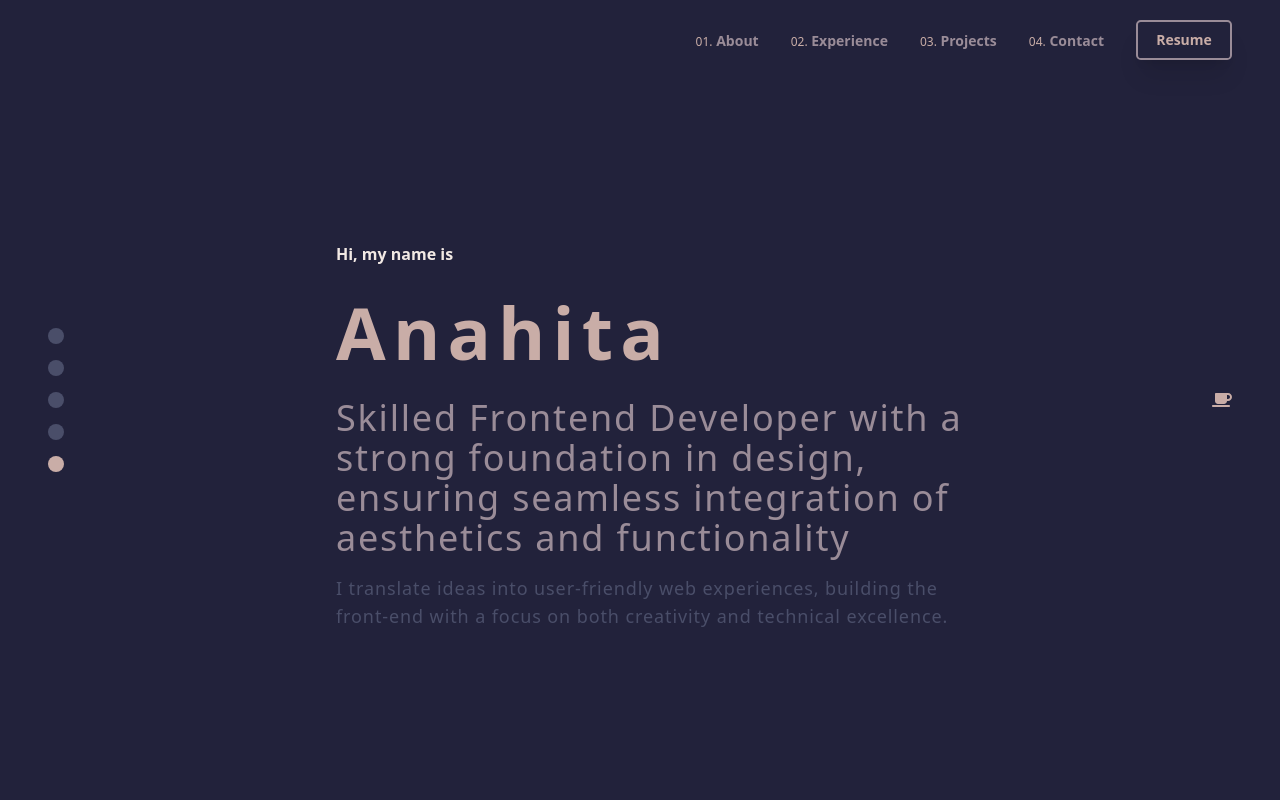
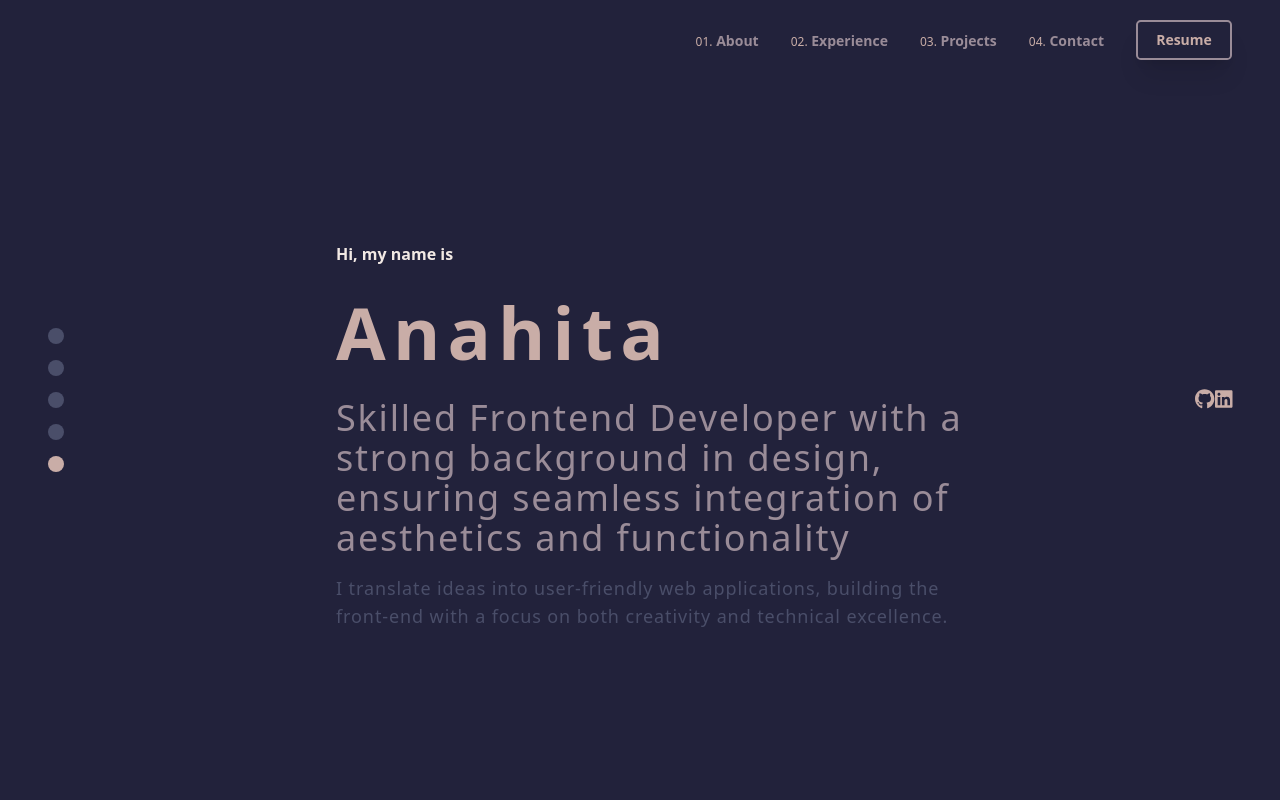
Before and after one commit to HitaBeeDev/portfolio, a React (Vite) app: page / in a window 1280 px wide. Shown: the top 800 px of the page. Built offline with nearby package versions, Linux system fonts and the light colour scheme.

Commit message:
updating social icons

```diff
--- a/package.json
+++ b/package.json
@@ -11,6 +11,7 @@
   },
   "dependencies": {
     "@fortawesome/fontawesome-svg-core": "^6.5.1",
+    "@fortawesome/free-brands-svg-icons": "^6.5.1",
     "@fortawesome/free-solid-svg-icons": "^6.5.1",
     "@fortawesome/react-fontawesome": "^0.2.0",
     "react": "^18.2.0",
--- a/src/Components/HomeSection.jsx
+++ b/src/Components/HomeSection.jsx
@@ -9,12 +9,12 @@ function HomeSection() {
         </p>
 
         <p className="text-4xl tracking-wider font-medium text-color3 mt-3 mr-[10rem]">
-          Skilled Frontend Developer with a strong foundation in design,
+          Skilled Frontend Developer with a strong background in design,
           ensuring seamless integration of aesthetics and functionality
         </p>
 
         <p className="text-lg tracking-wider text-color2 font-normal  mt-4 mr-[10rem]">
-          I translate ideas into user-friendly web experiences, building the
+          I translate ideas into user-friendly web applications, building the
           front-end with a focus on both creativity and technical excellence.
         </p>
       </div>
--- a/src/Components/SocialIcons.jsx
+++ b/src/Components/SocialIcons.jsx
@@ -1,10 +1,11 @@
 import { FontAwesomeIcon } from "@fortawesome/react-fontawesome";
-import { faCoffee } from "@fortawesome/free-solid-svg-icons";
+import { faGithub, faLinkedin } from "@fortawesome/free-brands-svg-icons";
 
 function SocialIcons() {
   return (
     <div>
-      <FontAwesomeIcon className="text-color4" icon={faCoffee} />
+      <FontAwesomeIcon className="text-color4 text-xl" icon={faGithub} />
+      <FontAwesomeIcon className="text-color4 text-xl" icon={faLinkedin} />
     </div>
   );
 }
```
Also changed, not shown: 1 other file (tests, documents, lock files or other folders).
